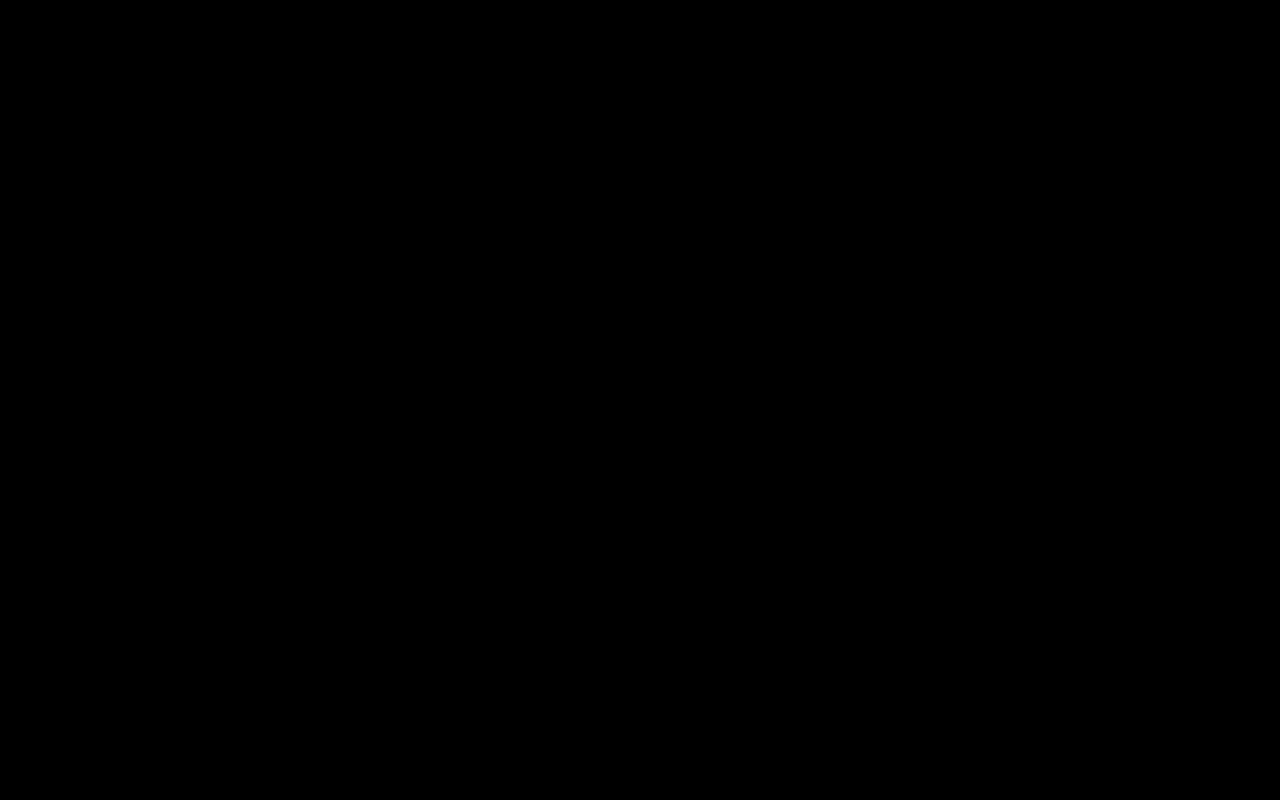
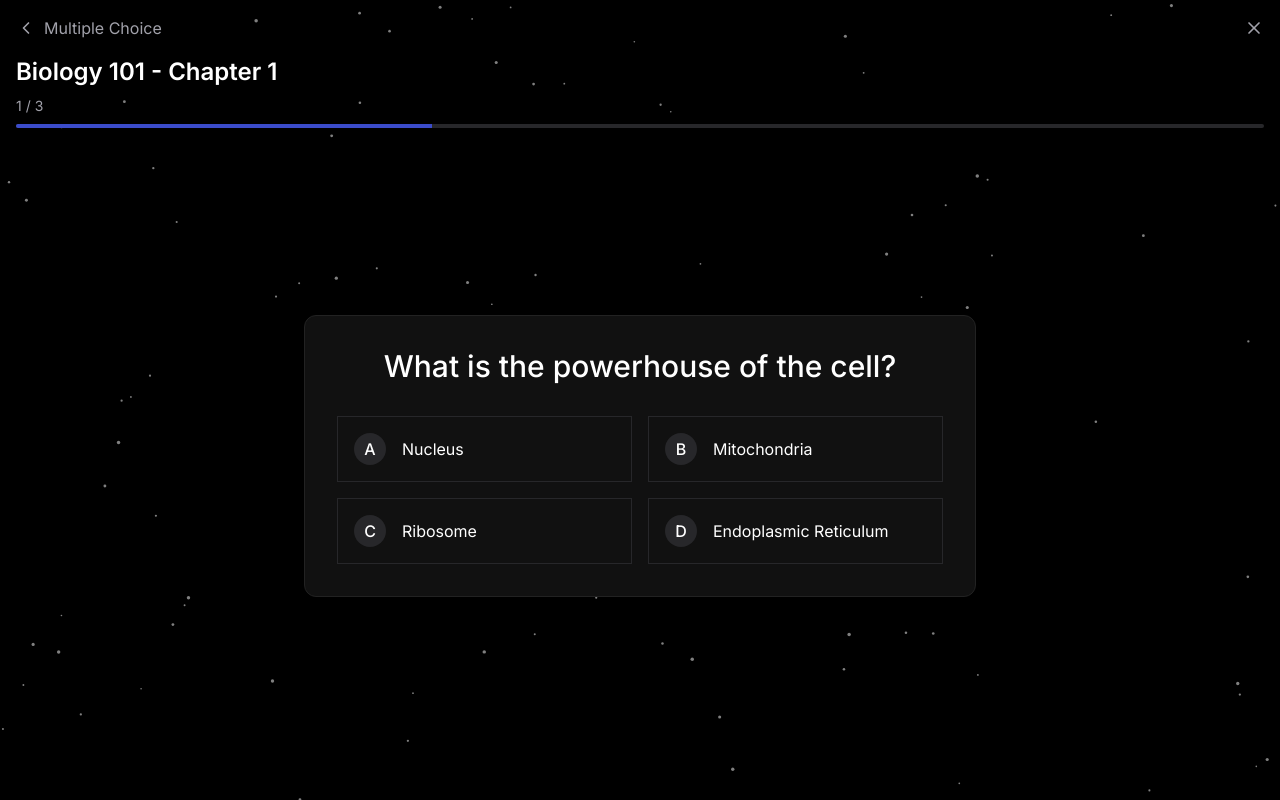
Before and after one commit to Shordore/AlbertAI, a Next.js app in the folder AlbertAI-Frontend/: page /student-dashboard/multiple-choice in a window 1280 px wide. Before the commit this address had no page. Built offline with nearby package versions, Linux system fonts and the light colour scheme.

Commit message:
added flashcard componets

```diff
--- /dev/null
+++ b/AlbertAI-Frontend/app/student-dashboard/multiple-choice/page.tsx
@@ -0,0 +1,252 @@
+"use client";
+
+import { useState, useEffect } from "react";
+import { X, ChevronLeft, RotateCcw } from "lucide-react";
+import { useRouter } from "next/navigation";
+import { motion, AnimatePresence } from "framer-motion";
+import { StaticSparkles } from "@/components/static-sparkles";
+
+interface MultipleChoiceQuestion {
+  question: string;
+  options: {
+    A: string;
+    B: string;
+    C: string;
+    D: string;
+  };
+  correctAnswer: "A" | "B" | "C" | "D";
+}
+
+const questions: MultipleChoiceQuestion[] = [
+  {
+    question: "What is the powerhouse of the cell?",
+    options: {
+      A: "Nucleus",
+      B: "Mitochondria",
+      C: "Ribosome",
+      D: "Endoplasmic Reticulum",
+    },
+    correctAnswer: "B",
+  },
+  {
+    question: "Which of these is NOT a type of RNA?",
+    options: {
+      A: "mRNA",
+      B: "tRNA",
+      C: "rRNA",
+      D: "zRNA",
+    },
+    correctAnswer: "D",
+  },
+  {
+    question: "What is the process by which plants make their own food?",
+    options: {
+      A: "Respiration",
+      B: "Photosynthesis",
+      C: "Transpiration",
+      D: "Digestion",
+    },
+    correctAnswer: "B",
+  },
+];
+
+export default function MultipleChoicePage() {
+  const router = useRouter();
+  const [currentIndex, setCurrentIndex] = useState(0);
+  const [userAnswer, setUserAnswer] = useState<"A" | "B" | "C" | "D" | null>(
+    null
+  );
+  const [showFeedback, setShowFeedback] = useState(false);
+  const [showCompletionModal, setShowCompletionModal] = useState(false);
+
+  const progress = ((currentIndex + 1) / questions.length) * 100;
+
+  const handleAnswer = (answer: "A" | "B" | "C" | "D") => {
+    setUserAnswer(answer);
+    setShowFeedback(true);
+
+    setTimeout(() => {
+      if (currentIndex < questions.length - 1) {
+        setCurrentIndex((prev) => prev + 1);
+        setUserAnswer(null);
+        setShowFeedback(false);
+      } else {
+        setShowCompletionModal(true);
+      }
+    }, 1500);
+  };
+
+  const handleRestart = () => {
+    setCurrentIndex(0);
+    setShowCompletionModal(false);
+    setUserAnswer(null);
+    setShowFeedback(false);
+  };
+
+  return (
+    <div className="min-h-screen bg-black flex flex-col relative">
+      <StaticSparkles
+        id="tsparticles"
+        background="transparent"
+        minSize={0.8}
+        maxSize={1.8}
+        particleDensity={100}
+        className="fixed inset-0 pointer-events-none"
+        particleColor="rgba(255, 255, 255, 0.5)"
+      />
+
+      {/* Completion Modal */}
+      <AnimatePresence>
+        {showCompletionModal && (
+          <motion.div
+            initial={{ opacity: 0 }}
+            animate={{ opacity: 1 }}
+            exit={{ opacity: 0 }}
+            className="fixed inset-0 bg-black/50 backdrop-blur-sm z-50 flex items-center justify-center"
+          >
+            <motion.div
+              initial={{ scale: 0.9, opacity: 0 }}
+              animate={{ scale: 1, opacity: 1 }}
+              exit={{ scale: 0.9, opacity: 0 }}
+              className="bg-[#111111] border border-[#222222] rounded-xl p-8 max-w-md w-full mx-4 flex flex-col items-center"
+            >
+              <h2 className="text-2xl font-semibold text-white mb-4">
+                Practice Complete!
+              </h2>
+              <p className="text-zinc-400 text-center mb-8">
+                Would you like to practice these questions again?
+              </p>
+              <div className="flex gap-4">
+                <button
+                  onClick={handleRestart}
+                  className="flex items-center gap-2 bg-[#3B4CCA] text-white px-6 py-3 rounded-lg hover:bg-[#2D3A99] transition-colors"
+                >
+                  <RotateCcw className="w-5 h-5" />
+                  Restart
+                </button>
+                <button
+                  onClick={() => router.push("/student-dashboard")}
+                  className="px-6 py-3 rounded-lg border border-zinc-800 text-zinc-400 hover:text-white hover:border-zinc-700 transition-colors"
+                >
+                  Return to Dashboard
+                </button>
+              </div>
+            </motion.div>
+          </motion.div>
+        )}
+      </AnimatePresence>
+
+      <div className="relative z-10 flex flex-col flex-1">
+        {/* Header */}
+        <div className="flex flex-col">
+          <div className="flex items-center gap-4 p-4">
+            <button
+              onClick={() => router.push("/student-dashboard")}
+              className="text-zinc-400 hover:text-white transition-colors flex items-center gap-2"
+            >
+              <ChevronLeft className="w-5 h-5" />
+              <span>Multiple Choice</span>
+            </button>
+            <button
+              onClick={() => router.push("/student-dashboard")}
+              className="text-zinc-400 hover:text-white transition-colors ml-auto"
+            >
+              <X className="w-5 h-5" />
+            </button>
+          </div>
+
+          <div className="px-4 pb-4">
+            <h1 className="text-2xl font-semibold text-white mb-2">
+              Biology 101 - Chapter 1
+            </h1>
+            <div className="flex items-center justify-between text-sm text-zinc-400 mb-2">
+              <span>
+                {currentIndex + 1} / {questions.length}
+              </span>
+            </div>
+            <div className="h-1 w-full bg-zinc-800 rounded-full overflow-hidden">
+              <div
+                className="h-full bg-[#3B4CCA] transition-all duration-300 ease-out"
+                style={{ width: `${progress}%` }}
+              />
+            </div>
+          </div>
+        </div>
+
+        {/* Question Area */}
+        <div className="flex-1 flex flex-col items-center justify-center p-6">
+          <div className="flex flex-col items-center gap-6 w-full max-w-2xl">
+            {/* Feedback Message */}
+            <AnimatePresence mode="wait">
+              {showFeedback && (
+                <motion.div
+                  initial={{ opacity: 0, y: 20 }}
+                  animate={{ opacity: 1, y: 0 }}
+                  exit={{ opacity: 0, y: -20 }}
+                  className="text-4xl font-medium text-[#3B4CCA]"
+                >
+                  {userAnswer === questions[currentIndex].correctAnswer
+                    ? "Correct!"
+                    : `Incorrect. The correct answer was ${questions[currentIndex].correctAnswer}`}
+                </motion.div>
+              )}
+            </AnimatePresence>
+
+            {/* Question Card */}
+            <motion.div
+              key={currentIndex}
+              initial={{ scale: 0.5, opacity: 0 }}
+              animate={{ scale: 1, opacity: 1 }}
+              exit={{ scale: 0.5, opacity: 0 }}
+              transition={{ type: "spring", stiffness: 500, damping: 50 }}
+              className="w-full rounded-xl border border-[#222222] bg-[#111111] p-8 mb-8"
+            >
+              <div className="text-3xl font-medium text-white text-center mb-8">
+                {questions[currentIndex].question}
+              </div>
+
+              {/* Answer Options */}
+              <div className="grid grid-cols-2 gap-4">
+                {Object.entries(questions[currentIndex].options).map(
+                  ([key, value]) => (
+                    <button
+                      key={key}
+                      onClick={() => handleAnswer(key as "A" | "B" | "C" | "D")}
+                      disabled={showFeedback}
+                      className={`p-4 rounded-lg border ${
+                        showFeedback
+                          ? key === questions[currentIndex].correctAnswer
+                            ? "border-green-500 bg-green-500/10"
+                            : userAnswer === key
+                            ? "border-red-500 bg-red-500/10"
+                            : "border-zinc-800"
+                          : "border-zinc-800 hover:border-zinc-700"
+                      } transition-colors`}
+                    >
+                      <div className="flex items-center gap-4">
+                        <div
+                          className={`w-8 h-8 rounded-full flex items-center justify-center ${
+                            showFeedback
+                              ? key === questions[currentIndex].correctAnswer
+                                ? "bg-green-500"
+                                : userAnswer === key
+                                ? "bg-red-500"
+                                : "bg-zinc-800"
+                              : "bg-zinc-800"
+                          }`}
+                        >
+                          <span className="text-white font-medium">{key}</span>
+                        </div>
+                        <span className="text-white text-left">{value}</span>
+                      </div>
+                    </button>
+                  )
+                )}
+              </div>
+            </motion.div>
+          </div>
+        </div>
+      </div>
+    </div>
+  );
+}
--- a/AlbertAI-Frontend/app/student-dashboard/page.tsx
+++ b/AlbertAI-Frontend/app/student-dashboard/page.tsx
@@ -540,7 +540,12 @@ export default function StudentDashboardPage() {
                 </CardContent>
               </Card>
 
-              <Card className="bg-[#111111] border-[#222222] hover:bg-white hover:text-black transition-colors cursor-pointer group rounded-xl">
+              <Card
+                className="bg-[#111111] border-[#222222] hover:bg-white hover:text-black transition-colors cursor-pointer group rounded-xl"
+                onClick={() =>
+                  router.push("/student-dashboard/multiple-choice")
+                }
+              >
                 <CardHeader className="flex flex-row items-center justify-between space-y-0 pb-6 pt-6">
                   <CardTitle className="text-sm font-medium text-white group-hover:text-black">
                     Multiple Choice
@@ -556,6 +561,7 @@ export default function StudentDashboardPage() {
                   </p>
                 </CardContent>
               </Card>
+
               <Card className="bg-[#111111] border-[#222222] hover:bg-white hover:text-black transition-colors cursor-pointer group rounded-xl">
                 <CardHeader className="flex flex-row items-center justify-between space-y-0 pb-6 pt-6">
                   <CardTitle className="text-sm font-medium text-white group-hover:text-black">
```
